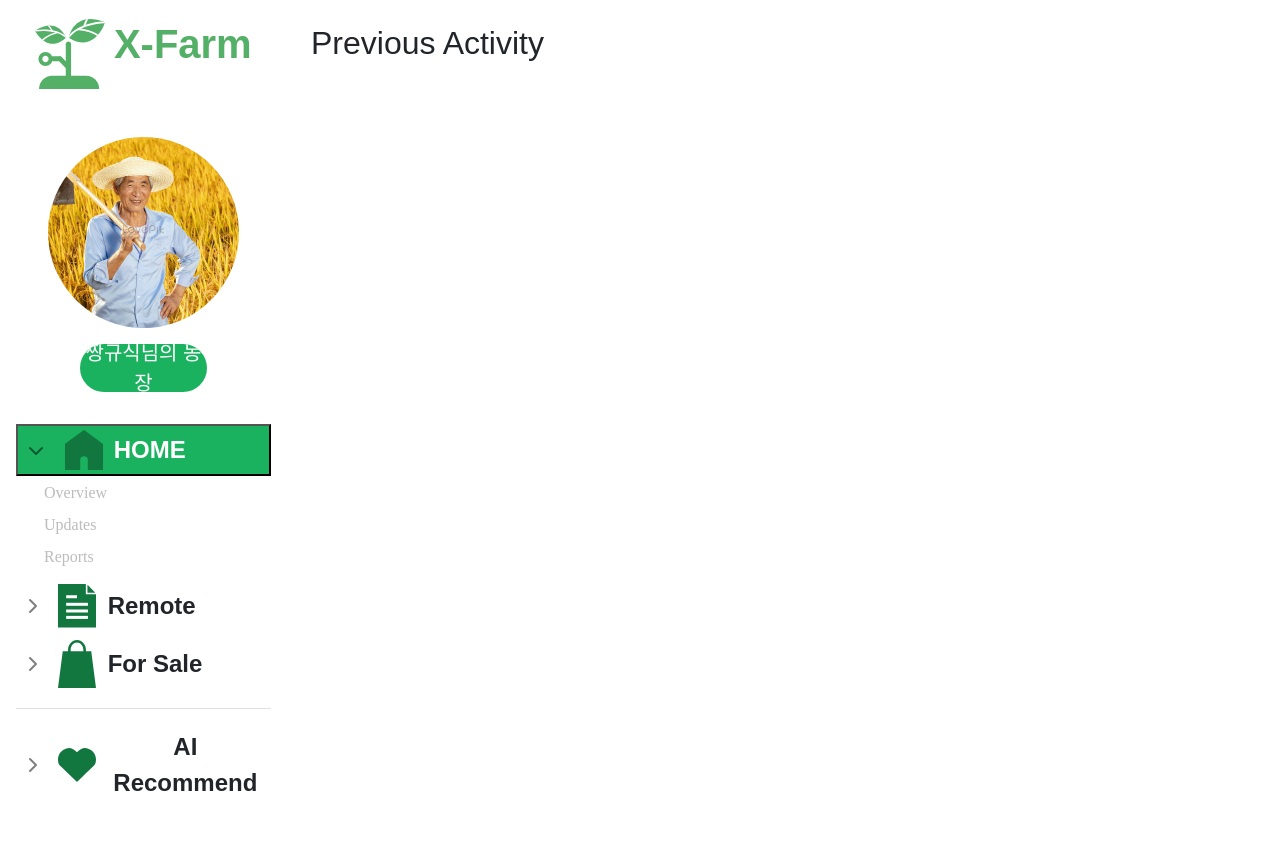
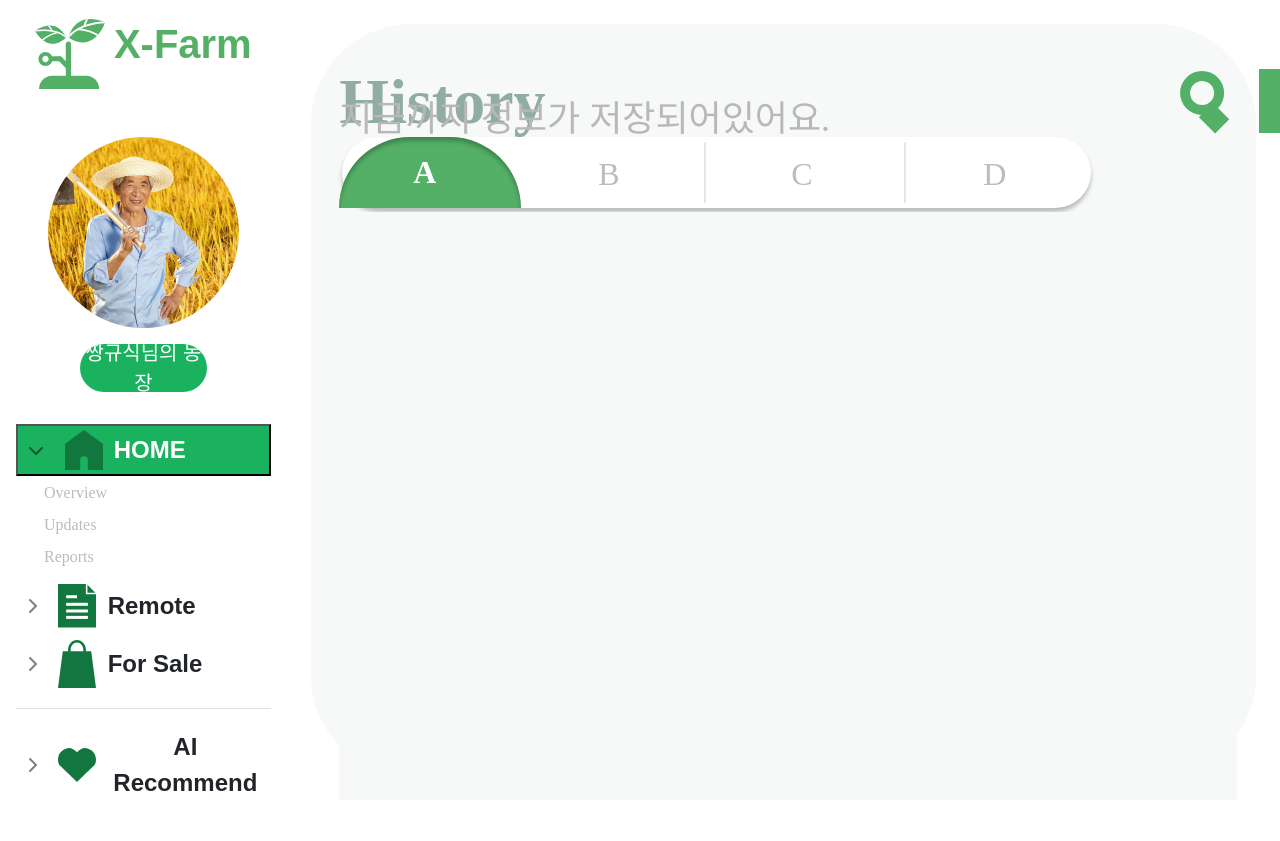
Before and after one commit to zzanggyusik/harang2023, a Python web app: template WebServer/core/templates/history.html in a window 1280 px wide. Run offline with Jinja, Linux system fonts and the light colour scheme; the template is opened without the code that fills it, so the values that code supplies are empty; some libraries are stand-ins or nearby versions; some web fonts are replaced.

Commit message:
history update

```diff
--- a/WebServer/core/templates/history.html
+++ b/WebServer/core/templates/history.html
@@ -1,27 +1,56 @@
 {% extends "base.html" %}
 
 {% block content %}
-<h2>Previous Activity</h2>
+<div class="SHistory" style="width:100%; height: 100%; position: relative; background: white">
+    <div class="Rectangle9" style="width: 100%; height: 100%; position: absolute; background: #F6F9F8; border-radius: 100px"></div>
+    <div class="History" style="width: 283px; height: 92px; left: 3%; top: 4%; position: absolute; color: #90ACA5; font-size: 64px; font-family: Pretendard Variable; font-weight: 800; word-wrap: break-word">History</div>
+    <div style="left: 3%; top: 9%; position: absolute; color: #B8B8B8; font-size: 36px; font-family: Pretendard Variable; font-weight: 500; word-wrap: break-word">지금까지 정보가 저장되어있어요.</div>
 
+    <div class="Group133" style="width: 752px; height: 71px; left: 3%; top: 15%; position: absolute">
+        <div class="Rectangle97" style="width: 749px; height: 71px; left: 3px; top: 0px; position: absolute; background: white; box-shadow: 0px 4px 4px rgba(0, 0, 0, 0.25); border-radius: 100px"></div>
+        <div class="Rectangle98" style="width: 182px; height: 71px; left: 0px; top: 0px; position: absolute; background: #54AF67; box-shadow: 0px 4px 4px rgba(0, 0, 0, 0.25) inset; border-top-left-radius: 100px; border-top-right-radius: 100px"></div>
+        <div class="A" style="width: 21.27px; left: 74px; top: 3px; position: absolute; color: white; font-size: 32px; font-family: Pretendard Variable; font-weight: 900; line-height: 64.49px; word-wrap: break-word">A</div>
+        <div class="C" style="width: 19.57px; left: 452px; top: 5px; position: absolute; color: #BCBCBC; font-size: 32px; font-family: Pretendard Variable; font-weight: 400; line-height: 64.49px; word-wrap: break-word">C</div>
+        <div class="D" style="left: 644px; top: 5px; position: absolute; color: #BCBCBC; font-size: 32px; font-family: Pretendard Variable; font-weight: 400; line-height: 64.49px; word-wrap: break-word">D</div>
+        <div class="B" style="width: 17.02px; left: 259px; top: 5px; position: absolute; color: #BCBCBC; font-size: 32px; font-family: Pretendard Variable; font-weight: 400; line-height: 64.49px; word-wrap: break-word">B</div>
+        <div class="Line27" style="width: 61px; height: 0px; left: 367px; top: 5px; position: absolute; transform: rotate(90deg); transform-origin: 0 0; border: 1px #E6E6E6 solid"></div>
+        <div class="Line28" style="width: 61px; height: 0px; left: 567px; top: 5px; position: absolute; transform: rotate(90deg); transform-origin: 0 0; border: 1px #E6E6E6 solid"></div>
+      </div>
+
+    <div class="ImgTable" style="width: 95%; height: 90%;background: #F6F9F8; left: 3%; top: 25%; position: absolute">
         {% for database, collection in belts_thumbnail.items() %}
                 {% for col, doc in collection.items() %}
                     <div class="belt-group">
-            <div class="belt-header">
-                <a href= "{{ url_for('history.history_detail', db= database, col= col) }}">
-                    Running Logs - ({{ database }}_{{ col }})
-                </a>
-            </div>
-
                         <div class= "belt-images">
                             {% for data in doc %}
-                <div class= "image-box">
+                            <div class="image-box" style="position: relative;">
                                 <img src="{{ data.img_path }}" alt="Belt Image">
+                                {% if data.reason is defined and data.reason %}
+                                    <div class="Ellipse31" style="width: 26.31px; height: 26.31px; position: absolute; top: 0; right: 0; background: #FE0000; box-shadow: 0px 4px 4px rgba(4.25, 4.25, 4.25, 0.25) inset; border-radius: 9999px"></div>
+                                {% else %}
+                                <div class="Ellipse31" style="width: 26.31px; height: 26.31px; position: absolute; top: 0; right: 0; background: #008000; box-shadow: 0px 4px 4px rgba(4.25, 4.25, 4.25, 0.25) inset; border-radius: 9999px"></div>
+                                {% endif %}
                             </div>
                         {% endfor %}
                         </div>
                     </div>
                 {% endfor %}
             {% endfor %}
+    </div>
+
+    <div class="rightIcons" style="width: 160px; height: 80px; left: 91%; top: 5%; position: absolute">
+        <div class="SfSymbol" style="width: 73px; height: 80px; left: 50%; position: absolute">
+            <div class="SfSymbol" style="width: 57.17px; height: 63.81px; left: 7.90px; top: 7.79px; position: absolute; background: #54AF67"></div>
+            <div class="Ellipse16" style="width: 21.66px; height: 21.60px; left: 40.91px; top: 7.20px; position: absolute; background: #FF0000; border-radius: 9999px"></div>
+
+        </div>
+        <div class="Group715" style="width: 62.23px; height: 62.23px; position: absolute">
+            <div class="Line50" style="width: 23px; height: 0px; left: 41.72px; top: 41.72px; position: absolute; transform: rotate(45deg); transform-origin: 0 0; border: 10px #54AF67 solid"></div>
+            <div class="Ellipse302" style="width: 44px; height: 44px; left: 0px; top: 31.11px; position: absolute; transform: rotate(-45deg); transform-origin: 0 0; border-radius: 9999px; border: 10px #54AF67 solid"></div>
+        </div>
+
+    </div>
+
 
 
 {% endblock %}
```
Lines whose indentation alone changed are shown as unchanged.
